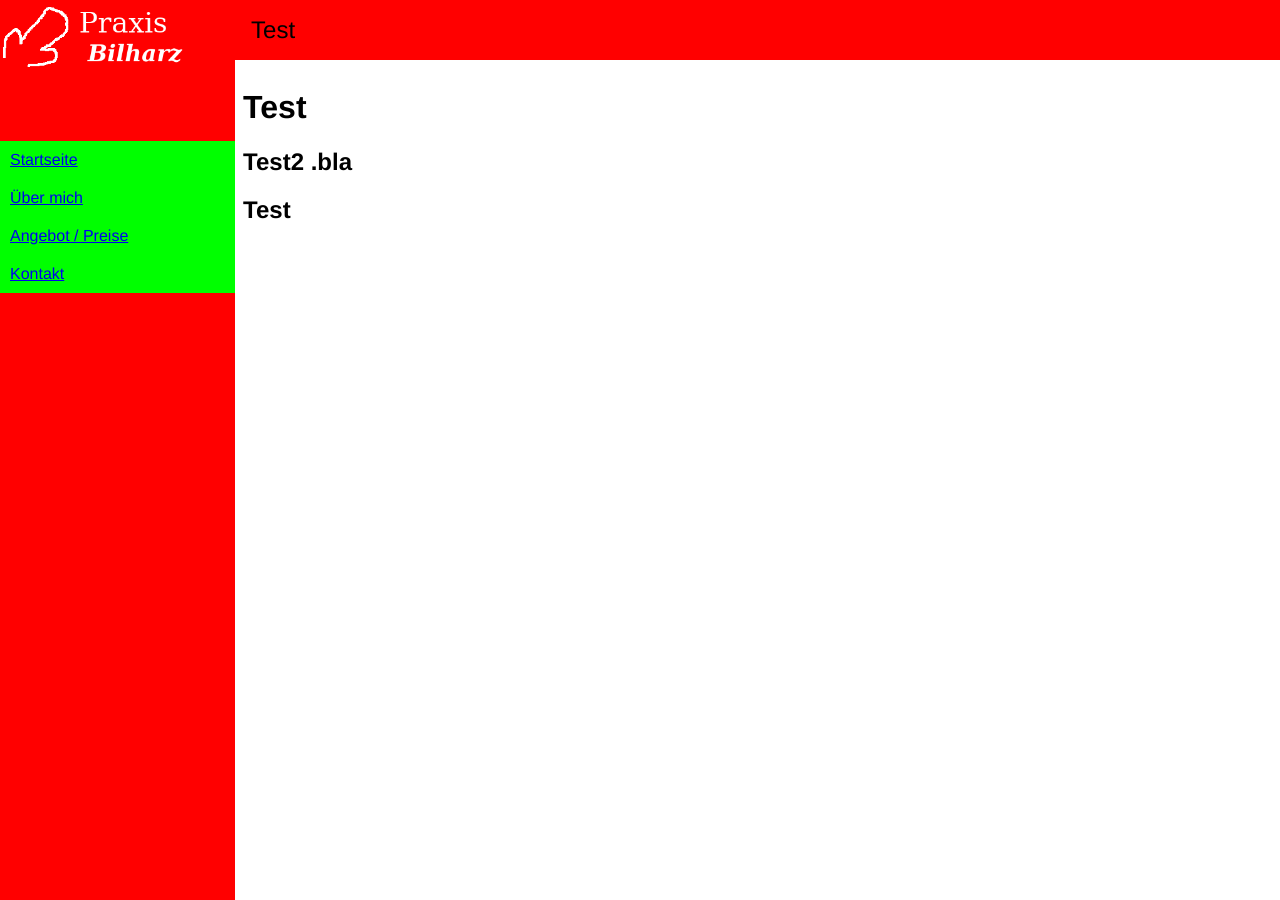
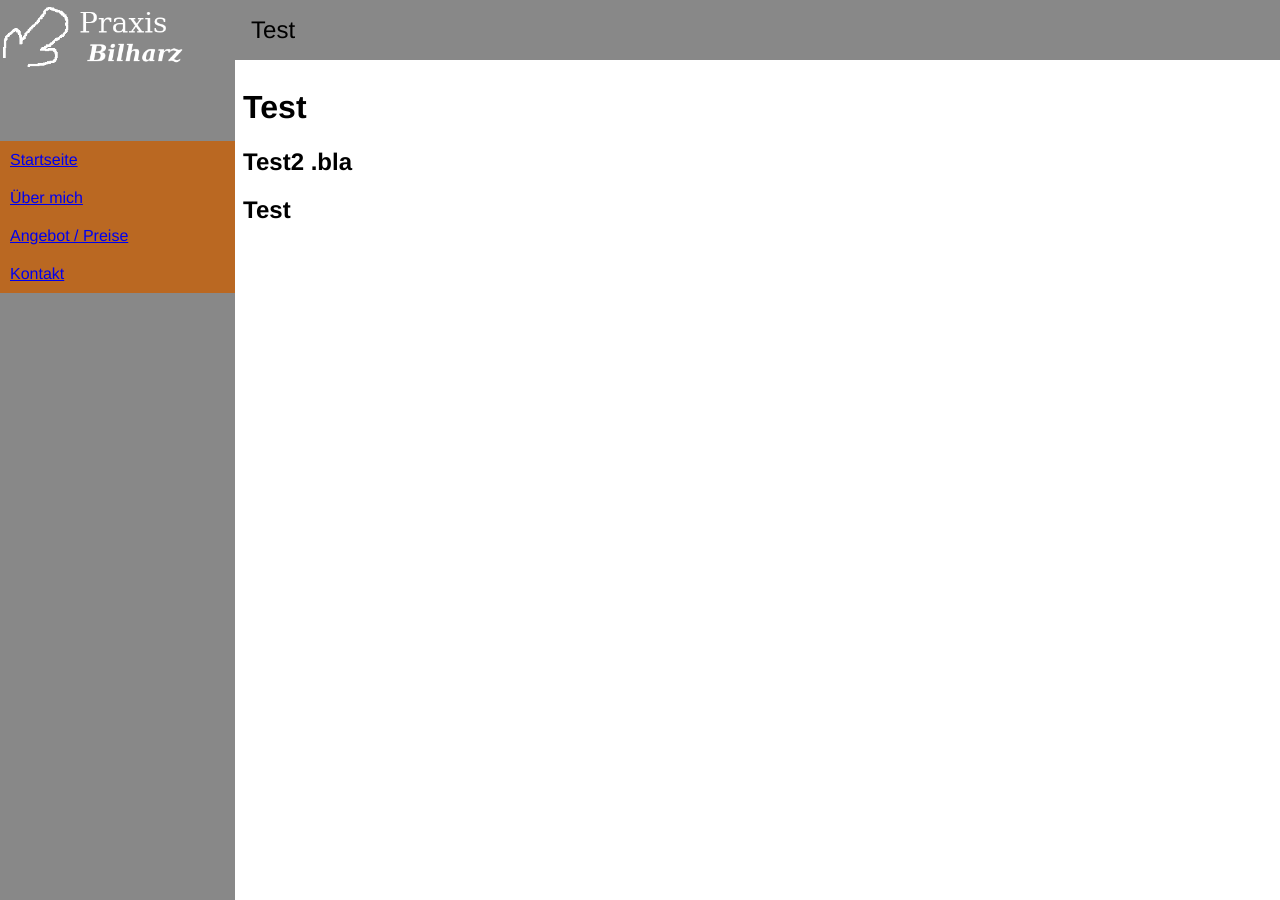
Before and after one commit to sbsoftware/scaling-spoon, a Jekyll site: the page built from index.markdown, in a window 1280 px wide. Built offline with Jekyll 4.4.1, drawn with Linux system fonts in a browser that asks for light colours.

Commit message:
Play with colors

```diff
--- a/css/styles.scss
+++ b/css/styles.scss
@@ -10,8 +10,8 @@ html, body, main {
   margin: 0;
   font-family: Helvetica, sans-serif;
 
-  --mt-primary-color: #FF0000;
-  --mt-secondary-color: #00FF00;
+  --mt-primary-color: #888888;
+  --mt-secondary-color: #ba6822;
 }
 
 body {
```
